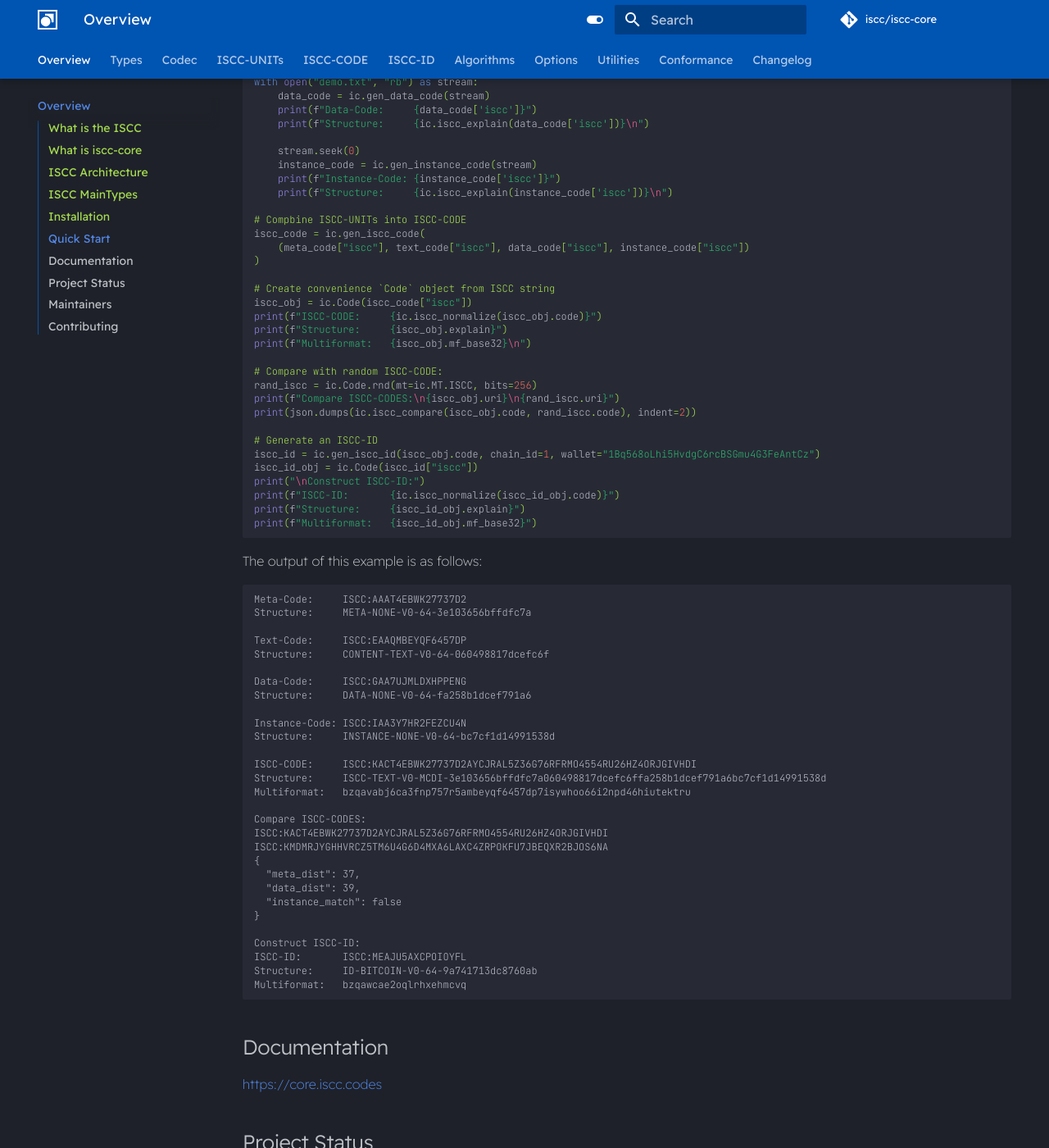
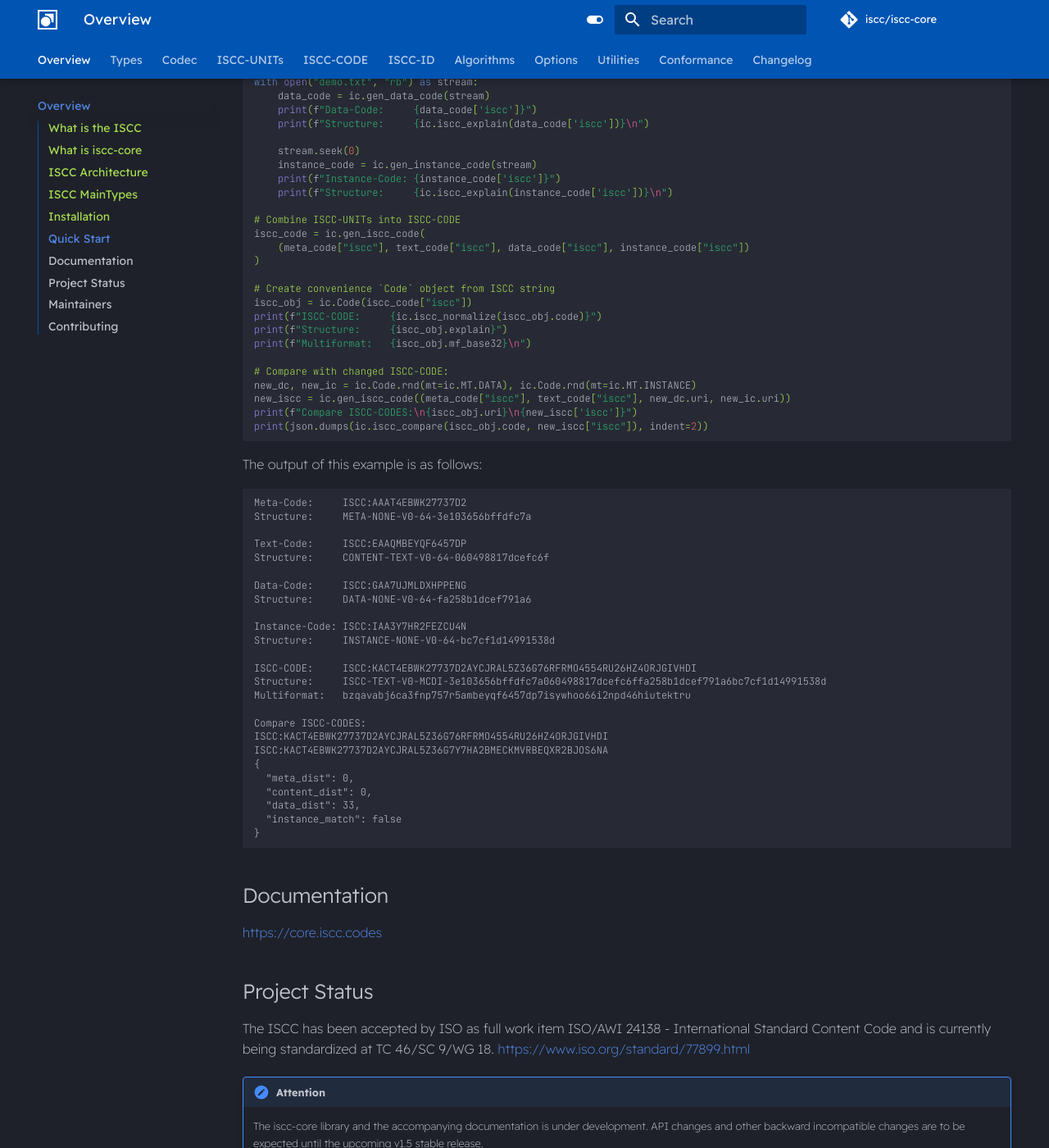
Before and after one commit to iscc/iscc-core, an MkDocs documentation site: the page built from docs/index.md, in a window 1280 px wide and 1400 px high, scrolled down 2983 px. Shown: the whole window at 82% size. Built offline with MkDocs 1.6.1 and Material for MkDocs 9.7.7, drawn with Linux system fonts in a browser that asks for light colours; comment, search, counter and statistics services are not loaded.

Commit message:
Improve sample code

````diff
--- a/docs/index.md
+++ b/docs/index.md
@@ -91,7 +91,7 @@ with open("demo.txt", "rb") as stream:
     print(f"Instance-Code: {instance_code['iscc']}")
     print(f"Structure:     {ic.iscc_explain(instance_code['iscc'])}\n")
 
-# Compbine ISCC-UNITs into ISCC-CODE
+# Combine ISCC-UNITs into ISCC-CODE
 iscc_code = ic.gen_iscc_code(
     (meta_code["iscc"], text_code["iscc"], data_code["iscc"], instance_code["iscc"])
 )
@@ -102,18 +102,11 @@ print(f"ISCC-CODE:     {ic.iscc_normalize(iscc_obj.code)}")
 print(f"Structure:     {iscc_obj.explain}")
 print(f"Multiformat:   {iscc_obj.mf_base32}\n")
 
-# Compare with random ISCC-CODE:
-rand_iscc = ic.Code.rnd(mt=ic.MT.ISCC, bits=256)
-print(f"Compare ISCC-CODES:\n{iscc_obj.uri}\n{rand_iscc.uri}")
-print(json.dumps(ic.iscc_compare(iscc_obj.code, rand_iscc.code), indent=2))
-
-# Generate an ISCC-ID
-iscc_id = ic.gen_iscc_id(iscc_obj.code, chain_id=1, wallet="1Bq568oLhi5HvdgC6rcBSGmu4G3FeAntCz")
-iscc_id_obj = ic.Code(iscc_id["iscc"])
-print("\nConstruct ISCC-ID:")
-print(f"ISCC-ID:       {ic.iscc_normalize(iscc_id_obj.code)}")
-print(f"Structure:     {iscc_id_obj.explain}")
-print(f"Multiformat:   {iscc_id_obj.mf_base32}")
+# Compare with changed ISCC-CODE:
+new_dc, new_ic = ic.Code.rnd(mt=ic.MT.DATA), ic.Code.rnd(mt=ic.MT.INSTANCE)
+new_iscc = ic.gen_iscc_code((meta_code["iscc"], text_code["iscc"], new_dc.uri, new_ic.uri))
+print(f"Compare ISCC-CODES:\n{iscc_obj.uri}\n{new_iscc['iscc']}")
+print(json.dumps(ic.iscc_compare(iscc_obj.code, new_iscc["iscc"]), indent=2))
 ```
 
 The output of this example is as follows:
@@ -137,17 +130,13 @@ Multiformat:   bzqavabj6ca3fnp757r5ambeyqf6457dp7isywhoo66i2npd46hiutektru
 
 Compare ISCC-CODES:
 ISCC:KACT4EBWK27737D2AYCJRAL5Z36G76RFRMO4554RU26HZ4ORJGIVHDI
-ISCC:KMDMRJYGHHVRCZ5TM6U4G6D4MXA6LAXC4ZRPOKFU7JBEQXR2BJOS6NA
+ISCC:KACT4EBWK27737D2AYCJRAL5Z36G7Y7HA2BMECKMVRBEQXR2BJOS6NA
 {
-  "meta_dist": 37,
-  "data_dist": 39,
+  "meta_dist": 0,
+  "content_dist": 0,
+  "data_dist": 33,
   "instance_match": false
 }
-
-Construct ISCC-ID:
-ISCC-ID:       ISCC:MEAJU5AXCPOIOYFL
-Structure:     ID-BITCOIN-V0-64-9a741713dc8760ab
-Multiformat:   bzqawcae2oqlrhxehmcvq
 ```
 
 ## Documentation
````
Also changed, not shown: CHANGELOG.md (+1 -0 lines), README.md (+10 -21 lines), docs/changelog.md (+1 -0 lines), 1 other file.
